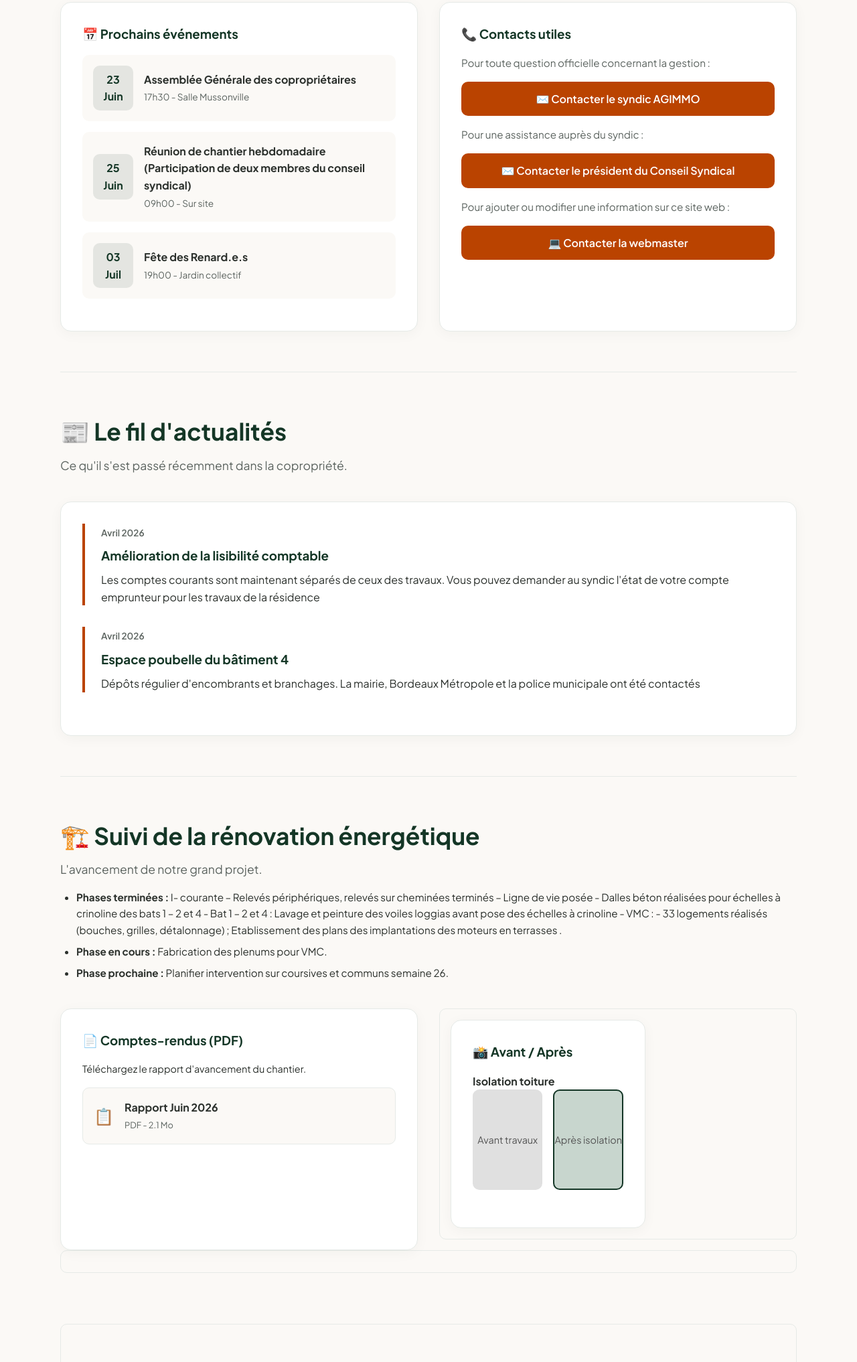
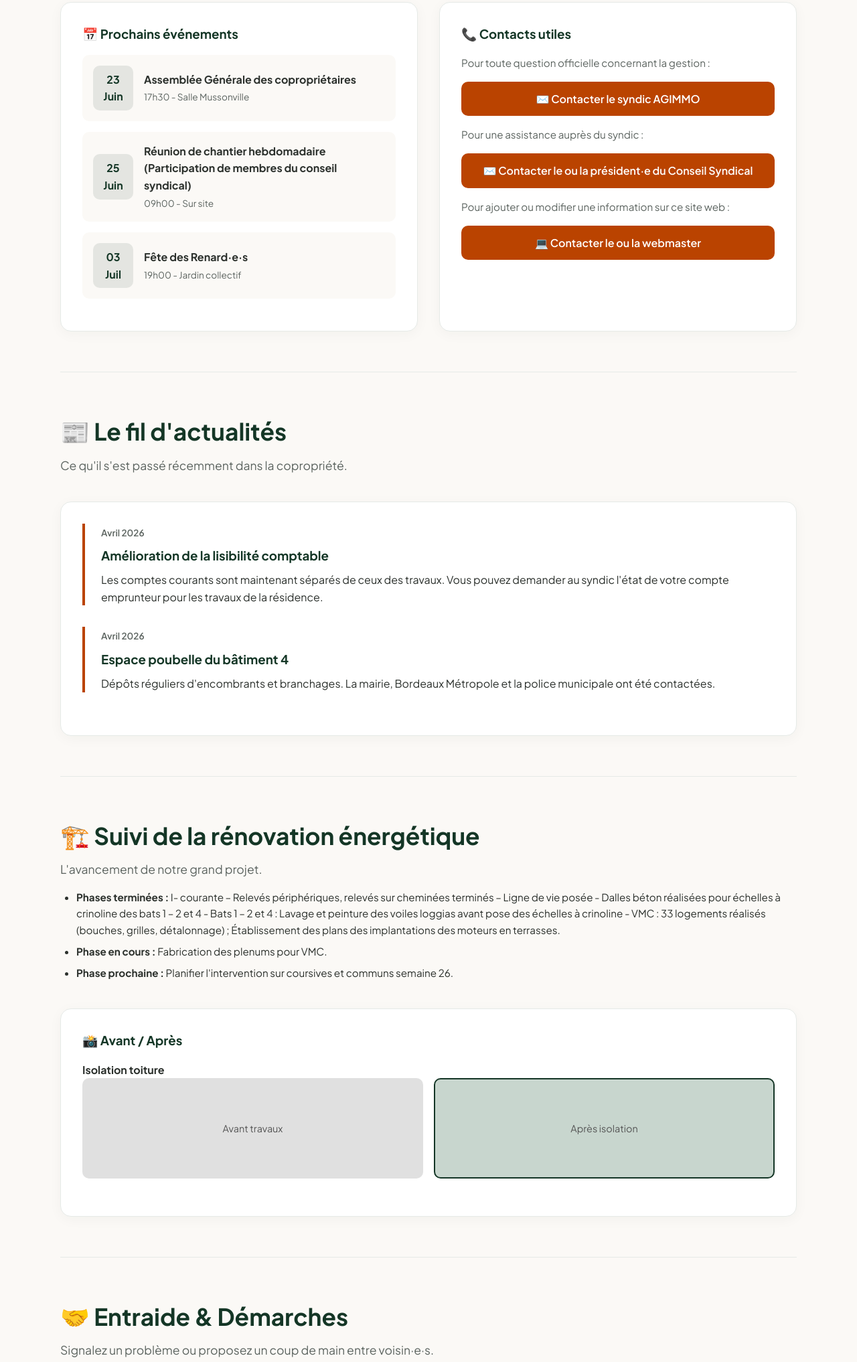
Before and after one commit to Nyxadicie/Residence_Le_Renard, a plain HTML site: page index.html in a window 1280 px wide. Shown: the part 401-2435 px from the top of the page at 67% size. Drawn offline with Linux system fonts and the light colour scheme.

Commit message:
Refactor HTML for gender-neutral language and cleanup

```diff
--- a/index.html
+++ b/index.html
@@ -182,16 +182,6 @@
             margin-bottom: 0.5rem;
         }
 
-
-        .doc-link {
-            display: flex; align-items: center; gap: 1rem;
-            padding: 1rem; background: var(--bg-light);
-            border-radius: var(--radius-md); margin-bottom: 1rem;
-            text-decoration: none; color: var(--text-main);
-            border: 1px solid var(--border-subtle);
-        }
-        .doc-link:hover { border-color: var(--primary-forest); }
-
         .compare-img { display: grid; grid-template-columns: 1fr 1fr; gap: 1rem; margin-bottom: 1rem; }
         .img-placeholder {
             background: #e0e0e0; height: 150px; border-radius: var(--radius-md);
@@ -242,11 +232,6 @@
 </head>
 <body>
 
-
-
-
-
-
     <header class="site-header">
         <div class="container header-container">
             <a href="#accueil" class="logo">
@@ -269,9 +254,6 @@
 
     <main class="container">
 
-
-
-
         <section id="accueil">
             <div class="alert-box" style="display: none;">
                 <strong>🚨 Urgence :</strong> Aucune
@@ -279,7 +261,7 @@
 
             <div class="hero-banner">
                 <h1>Bienvenue à la résidence Le Renard !</h1>
-                <p>Cet espace est géré par les résident.e.s. Retrouvez ici nos dernières actualités, le suivi des travaux de rénovation énergétiques et un espace d'entraide pour faciliter notre quotidien.</p>
+                <p>Cet espace est géré par les résident·e·s. Retrouvez ici nos dernières actualités, le suivi des travaux de rénovation énergétique et un espace d'entraide pour faciliter notre quotidien.</p>
             </div>
 
             <div class="grid-2">
@@ -296,7 +278,7 @@
                    <div class="event-item">
                         <div class="event-date">25<br>Juin</div>
                         <div>
-                            <strong>Réunion de chantier hebdomadaire (Participation de deux membres du conseil syndical)</strong><br>
+                            <strong>Réunion de chantier hebdomadaire (Participation de membres du conseil syndical)</strong><br>
                             <span style="font-size: 0.85rem; color: var(--text-muted);">09h00 - Sur site</span>
                         </div>
                     </div>
@@ -304,7 +286,7 @@
                     <div class="event-item">
                         <div class="event-date">03<br>Juil</div>
                         <div>
-                            <strong>Fête des Renard.e.s</strong><br>
+                            <strong>Fête des Renard·e·s</strong><br>
                             <span style="font-size: 0.85rem; color: var(--text-muted);">19h00 - Jardin collectif</span>
                         </div>
                     </div>
@@ -319,12 +301,12 @@
 
                     <p style="margin-bottom: 1rem; font-size:0.95rem; color:var(--text-muted);">Pour une assistance auprès du syndic :</p>
                     <a href="mailto:XXXX@XXXXX.fr" class="btn" style="width: 100%; text-align: center; margin-bottom: 1rem;">
-                        ✉️ Contacter le président du Conseil Syndical
+                        ✉️ Contacter le ou la président·e du Conseil Syndical
                     </a>
 
                     <p style="margin-bottom: 1rem; font-size:0.95rem; color:var(--text-muted);">Pour ajouter ou modifier une information sur ce site web :</p>
                     <a href="mailto:WWWWWW@WWWWW.me?subject=Ajout%20info%20site%20web" class="btn" style="width: 100%; text-align: center; margin-bottom: 1rem;">
-                        💻 Contacter la webmaster
+                        💻 Contacter le ou la webmaster
                     </a>
                 </div>
             </div>
@@ -340,46 +322,30 @@
                 <article class="news-item">
                     <span class="news-date">Avril 2026</span>
                     <h3>Amélioration de la lisibilité comptable</h3>
-                    <p>Les comptes courants sont maintenant séparés de ceux des travaux. Vous pouvez demander au syndic l'état de votre compte emprunteur pour les travaux de la résidence</p>
+                    <p>Les comptes courants sont maintenant séparés de ceux des travaux. Vous pouvez demander au syndic l'état de votre compte emprunteur pour les travaux de la résidence.</p>
                 </article>
 
                 <article class="news-item">
                     <span class="news-date">Avril 2026</span>
                     <h3>Espace poubelle du bâtiment 4</h3>
-                    <p>Dépôts régulier d'encombrants et branchages. La mairie, Bordeaux Métropole et la police municipale ont été contactés </p>
+                    <p>Dépôts réguliers d'encombrants et branchages. La mairie, Bordeaux Métropole et la police municipale ont été contactées.</p>
                 </article>
             </div>
         </section>
 
         <section id="travaux">
-
             <div class="section-header">
                 <h2>🏗️ Suivi de la rénovation énergétique</h2>
-    <p class="section-subtitle"> L'avancement de notre grand projet.</p>
+                <p class="section-subtitle">L'avancement de notre grand projet.</p>
 
                 <ul class="liste-travaux">
-        <li><strong>Phases terminées :</strong> I- courante – Relevés périphériques, relevés sur cheminées terminés – Ligne de vie posée
-- Dalles béton réalisées pour échelles à crinoline des bats 1 – 2 et 4
-- Bat 1 – 2 et 4 : Lavage et peinture des voiles loggias avant pose des échelles à crinoline
-- VMC : - 33 logements réalisés (bouches, grilles, détalonnage) ; Etablissement des plans des implantations des moteurs en terrasses .</li>
+                    <li><strong>Phases terminées :</strong> I- courante – Relevés périphériques, relevés sur cheminées terminés – Ligne de vie posée - Dalles béton réalisées pour échelles à crinoline des bats 1 – 2 et 4 - Bats 1 – 2 et 4 : Lavage et peinture des voiles loggias avant pose des échelles à crinoline - VMC : 33 logements réalisés (bouches, grilles, détalonnage) ; Établissement des plans des implantations des moteurs en terrasses.</li>
                     <li><strong>Phase en cours :</strong> Fabrication des plenums pour VMC.</li>
-        <li><strong>Phase prochaine :</strong> Planifier intervention sur coursives et communs semaine 26.</li>
+                    <li><strong>Phase prochaine :</strong> Planifier l'intervention sur coursives et communs semaine 26.</li>
                 </ul>
             </div>
 
-            <div class="grid-2">
-                <div class="modern-card">
-                    <h3>📄 Comptes-rendus (PDF)</h3>
-                    <p style="margin-bottom: 1rem; font-size: 0.9rem;">Téléchargez le rapport d'avancement du chantier.</p>
-
-                    <a href="#" class="doc-link">
-                        <span style="font-size: 1.5rem;">📋</span>
-                        <div>
-                            <strong>Rapport Juin 2026</strong><br>
-                            <span style="font-size: 0.8rem; color: var(--text-muted);">PDF - 2.1 Mo</span>
-                        </div>
-                   </div>
-
+            <!-- Correction du bug d'affichage : la grille cassée avec le bouton PDF a été remplacée par l'unique bloc d'images tel que demandé -->
             <div class="modern-card">
                 <h3>📸 Avant / Après</h3>
                 <div style="margin-bottom: 1.5rem;">
@@ -390,20 +356,19 @@
                     </div>
                 </div>
             </div>
-            </div>
         </section>
 
         <section id="entraide">
             <div class="section-header">
                 <h2>🤝 Entraide & Démarches</h2>
-                <p class="section-subtitle">Signalez un problème ou proposez un coup de main entre voisins.</p>
+                <p class="section-subtitle">Signalez un problème ou proposez un coup de main entre voisin·e·s.</p>
             </div>
 
             <div class="grid-2">
                 <div class="modern-card">
                     <h3>Soumettre une demande</h3>
                     <p style="font-size: 0.85rem; color: var(--text-muted); margin-bottom: 1.5rem;">
-                         Vous pouvez envoyer une demande, proposition ou information. Selon sa nature, elle sera traitée par le conseil syndical et/ou proposer sur le site web de manière anonyme.
+                         Vous pouvez envoyer une demande, proposition ou information. Selon sa nature, elle sera traitée par le conseil syndical et/ou proposée sur le site web de manière anonyme.
                     </p>
 
                     <form id="action-form">
@@ -440,7 +405,7 @@
                 <div class="modern-card">
                     <h3>📋 Tableau de bord des demandes</h3>
                     <p style="font-size: 0.85rem; color: var(--text-muted); margin-bottom: 1.5rem;">
-                        Ce tableau est mis à jour manuellement par l'administrateur du site. Merci de votre compréhension pour les délais.
+                        Ce tableau est mis à jour manuellement par l'administrateur·rice du site. Merci de votre compréhension pour les délais.
                     </p>
 
                     <div class="action-item">
@@ -451,18 +416,16 @@
                         <p style="font-size: 0.85rem; color: var(--text-muted);"> Proposition de grouper un trajet à la déchetterie pour déposer du petit matériel.</p>
                     </div>
 
-
                     <div class="action-item">
                         <div class="action-header">
                             <span style="font-weight: 600; font-size: 0.9rem; color:var(--primary-forest);">Cercles de discussion</span>
                             <span class="badge badge-attente">Idée à l'étude</span>
                         </div>
-                        <p style="font-size: 0.85rem; color: var(--text-muted);">Proposition de créer des moments informels par groupes d'habitant.e.s par bâtiments. Ces moments pourraient permettre d'aborder plus facilement des sujets entre proche voisin.e.s pour désarmorcer des petites tensions ou découvrir combien vos voisin.e.s sont géniaux</p>
+                        <p style="font-size: 0.85rem; color: var(--text-muted);">Proposition de créer des moments informels par groupes d'habitant·e·s par bâtiments. Ces moments pourraient permettre d'aborder plus facilement des sujets entre proches voisin·e·s pour désamorcer des petites tensions ou découvrir combien vos voisin·e·s sont formidables.</p>
                     </div>
                 </div>
             </div>
         </section>
-
 
     </main>
 
```
Lines whose indentation alone changed are shown as unchanged.
